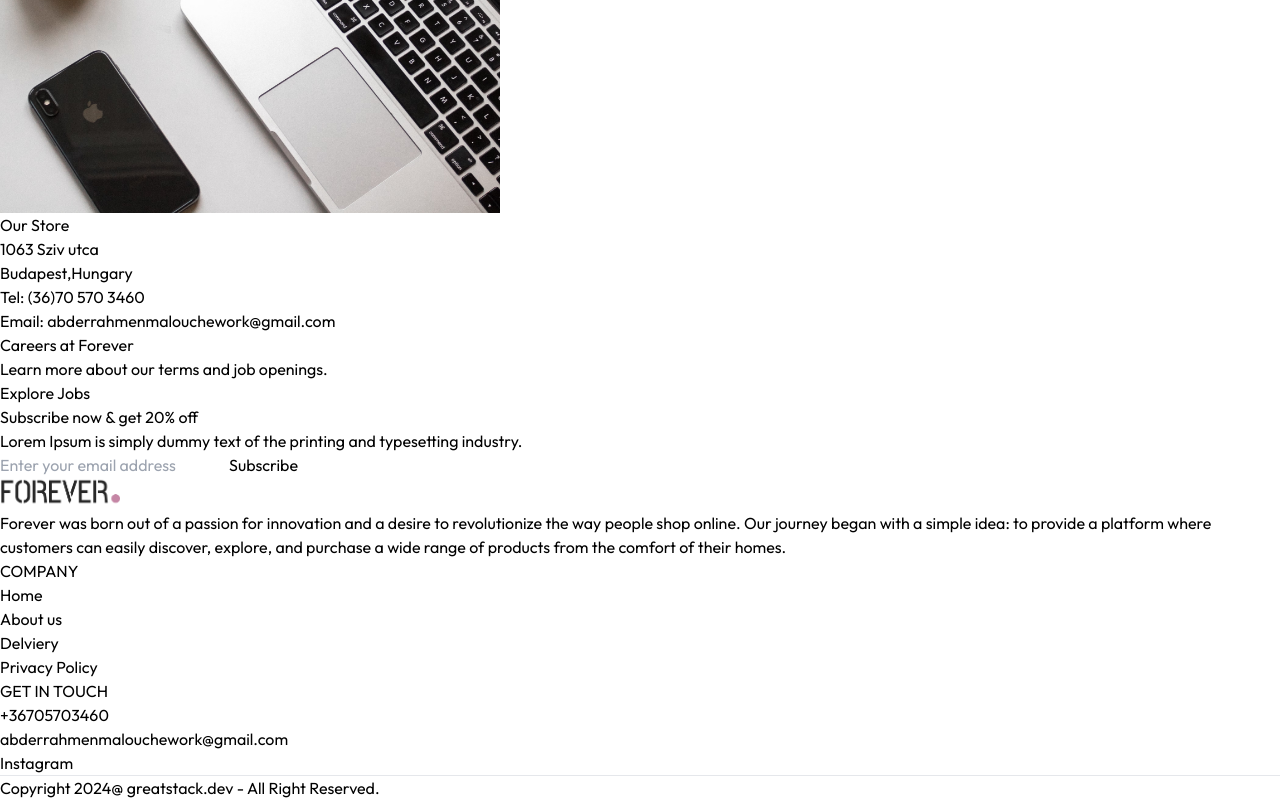
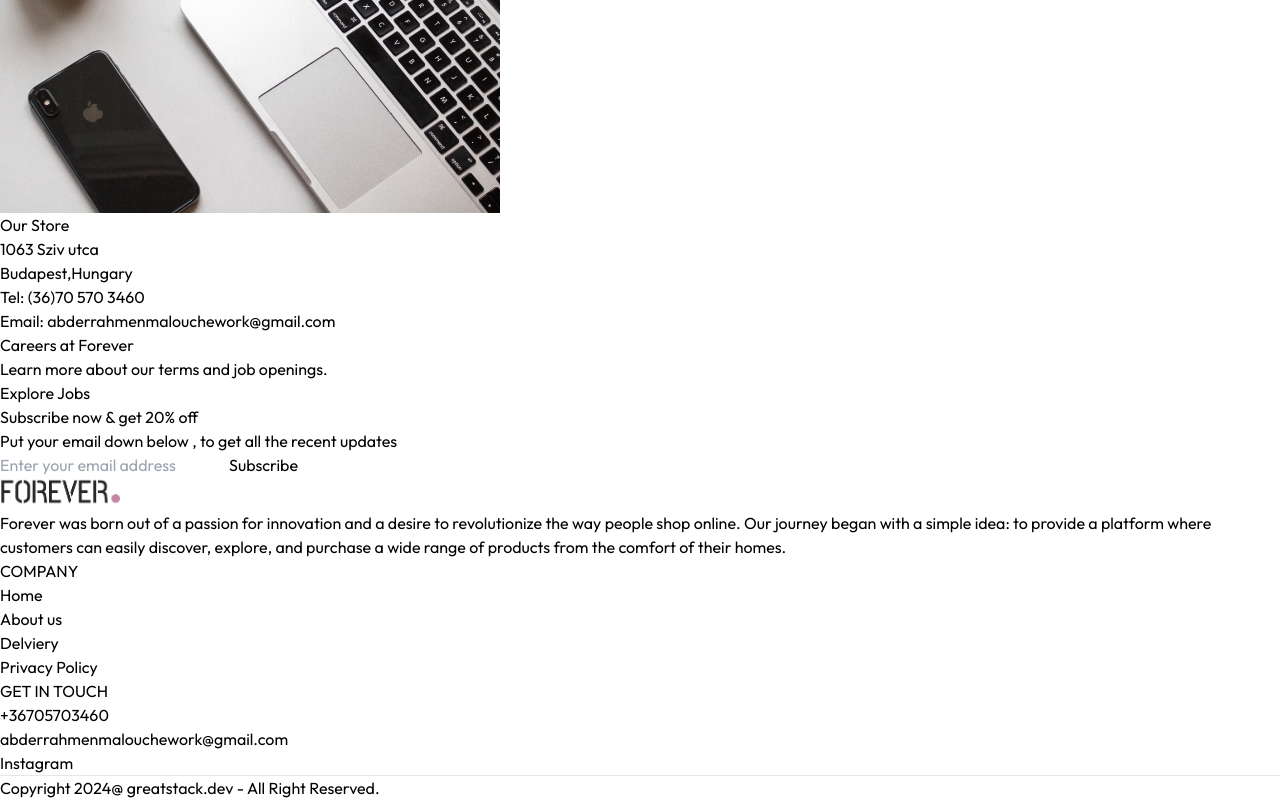
Before and after one commit to Abderrahmen-Malouche/e-commerce, a React (Vite) app in the folder frontend/: page /contact in a window 1280 px wide. Shown: the part 718-1518 px from the top of the page. Built offline with nearby package versions, Linux system fonts and the light colour scheme; no server answers.

Commit message:
Update NewsLetterBox.jsx

```diff
--- a/frontend/src/components/NewsLetterBox.jsx
+++ b/frontend/src/components/NewsLetterBox.jsx
@@ -7,7 +7,7 @@ const NewsLetterBox = () => {
   return (
     <div className='text-center mt-10   '>
         <h1 className='text-2xl font-semibold text-gray-800'>Subscribe now & get 20% off</h1>
-        <p className='text-gray-400 mt-3 text-lg'>Lorem Ipsum is simply dummy text of the printing and typesetting industry.</p>
+        <p className='text-gray-400 mt-3 text-lg'>Put your email down below , to get all the recent updates </p>
         <form onSubmit={onSubmitHandler} className='w-full sm:w-1/2 flex items-center gap-3 mx-auto my-6 border pl-3'>
             <input type="email" placeholder='Enter your email address' className='w-full sm:flex-1 outline-none' required />
             <button type="submit" className='bg-black text-white   px-10 py-4'>Subscribe</button>
```
